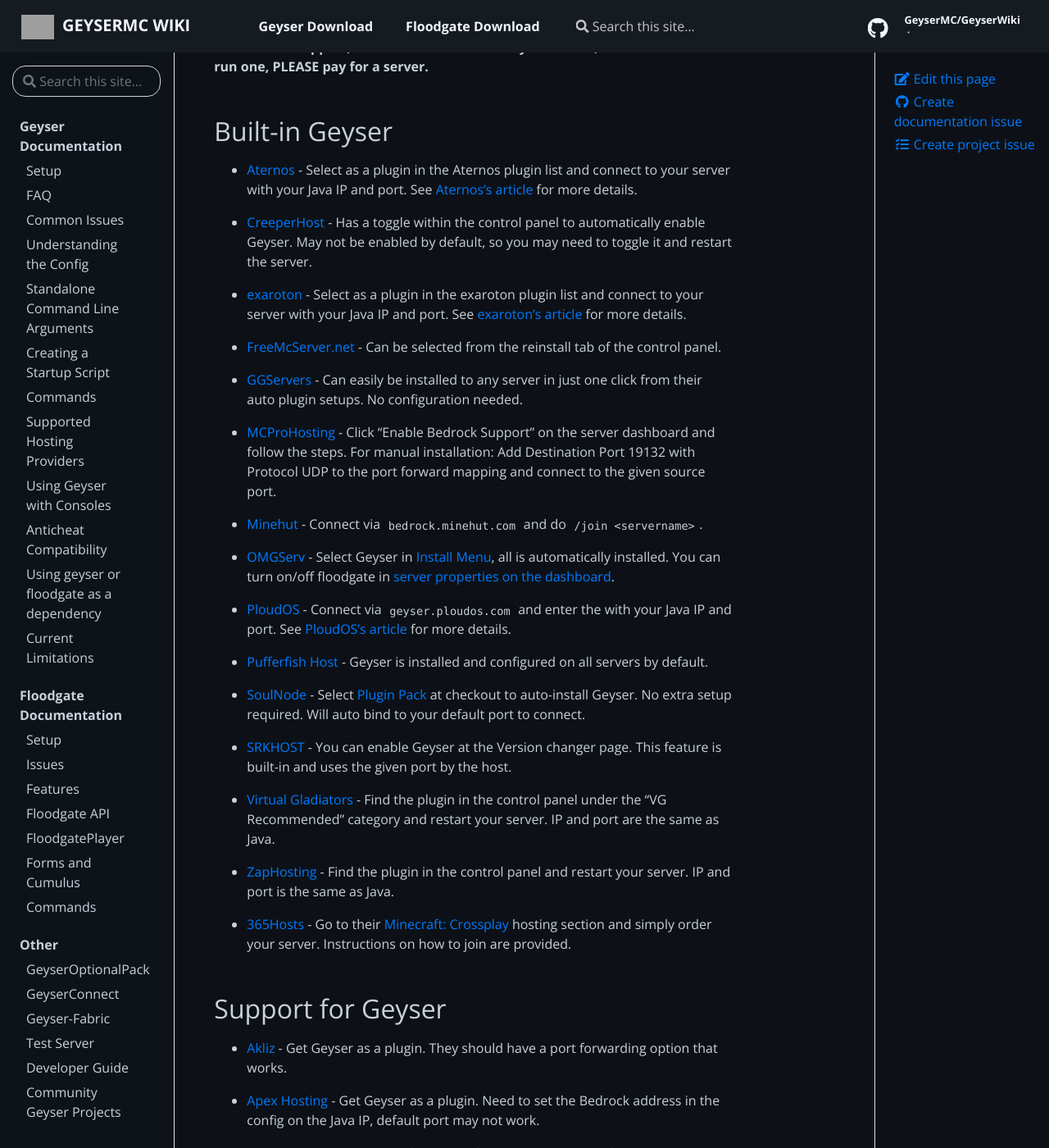
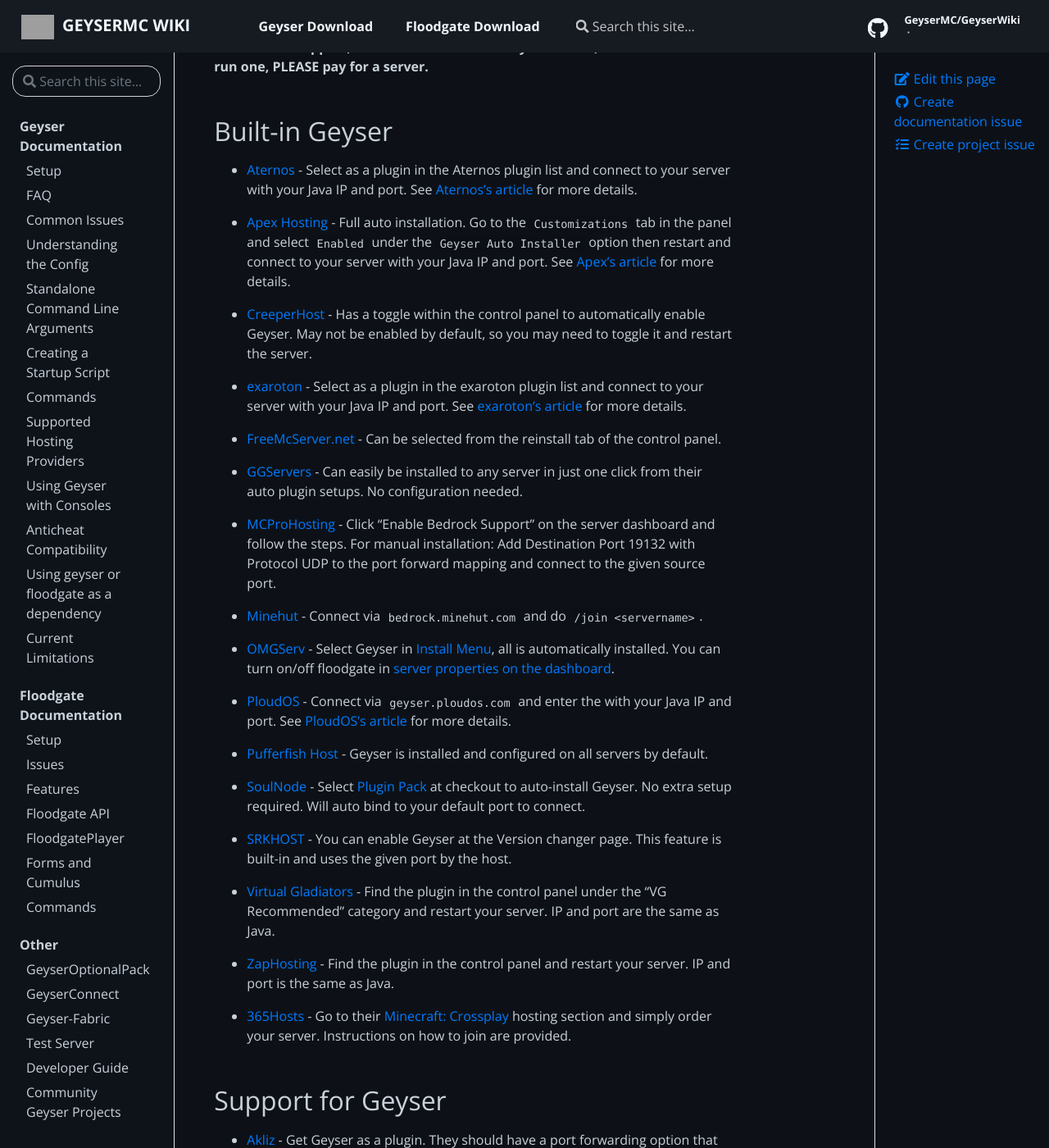
Before and after one commit to GeyserMC/GeyserWiki, a Jekyll site: the page built from _docs/geyser/supported-hosting-providers.md, in a window 1280 px wide and 1400 px high, scrolled down 335 px. Shown: the whole window at 82% size. Built offline with Jekyll 4.4.1, drawn with Linux system fonts in a browser that asks for light colours; grey boxes are pictures that could not be loaded.

Commit message:
Sync provider data from old wiki

```diff
--- a/_data/providers.json
+++ b/_data/providers.json
@@ -7,6 +7,11 @@
       "name": "Aternos",
       "url": "https://aternos.org/",
       "description": "Select as a plugin in the Aternos plugin list and connect to your server with your Java IP and port. See [Aternos's article](https://support.aternos.org/hc/en-us/articles/360051047631) for more details."
+    },
+    {
+      "name": "Apex Hosting",
+      "url": "https://apexminecrafthosting.com/",
+      "description": "Full auto installation. Go to the `Customizations` tab in the panel and select `Enabled` under the `Geyser Auto Installer` option then restart and connect to your server with your Java IP and port. See [Apex's article](https://apexminecrafthosting.com/geysermc/) for more details."
     },
     {
       "name": "CreeperHost",
@@ -84,11 +89,6 @@
       "name": "Akliz",
       "url": "https://www.akliz.net/",
       "description": "Get Geyser as a plugin. They should have a port forwarding option that works."
-    },
-    {
-      "name": "Apex Hosting",
-      "url": "https://apexminecrafthosting.com/",
-      "description": "Get Geyser as a plugin. Need to set the Bedrock address in the config on the Java IP, default port may not work."
     },
     {
       "name": "Aquatis",
```
